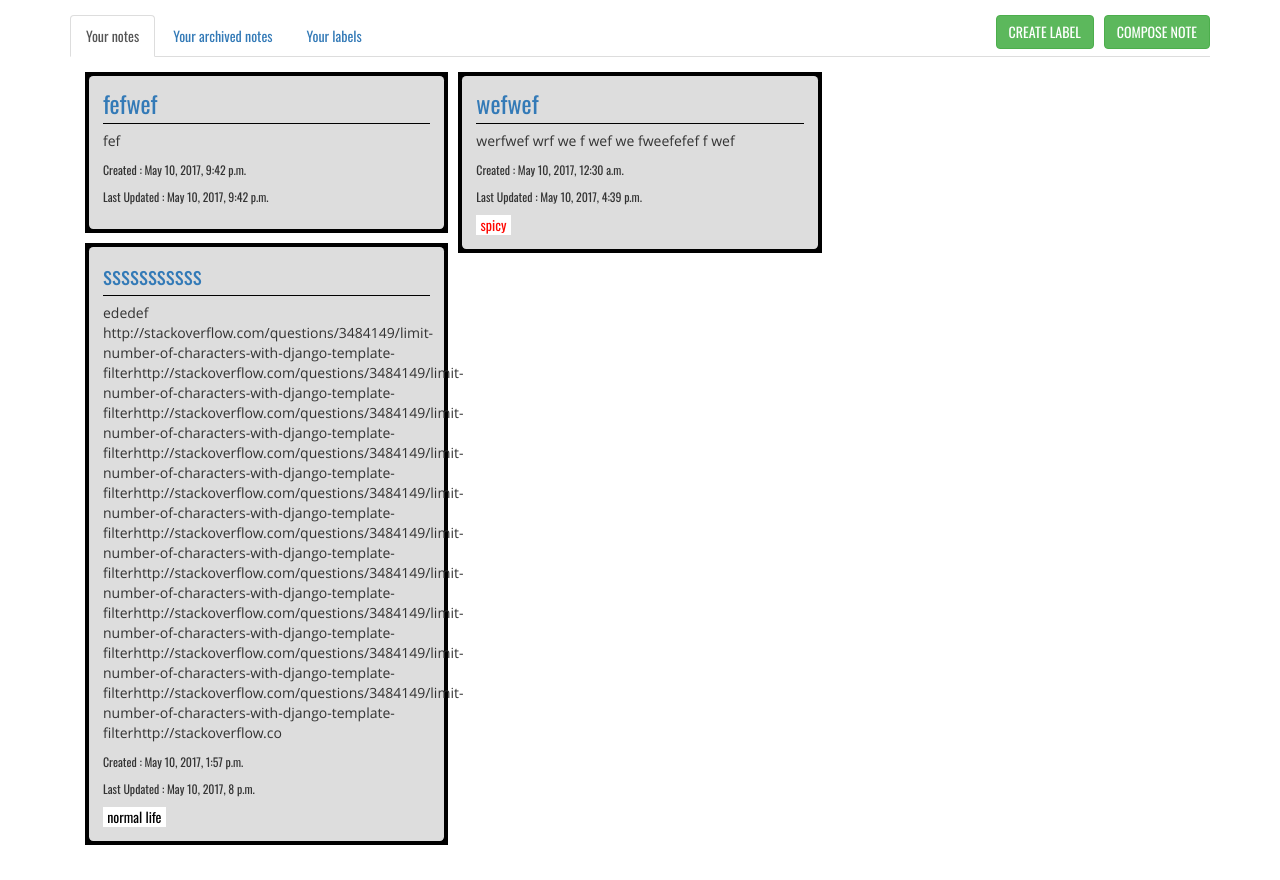
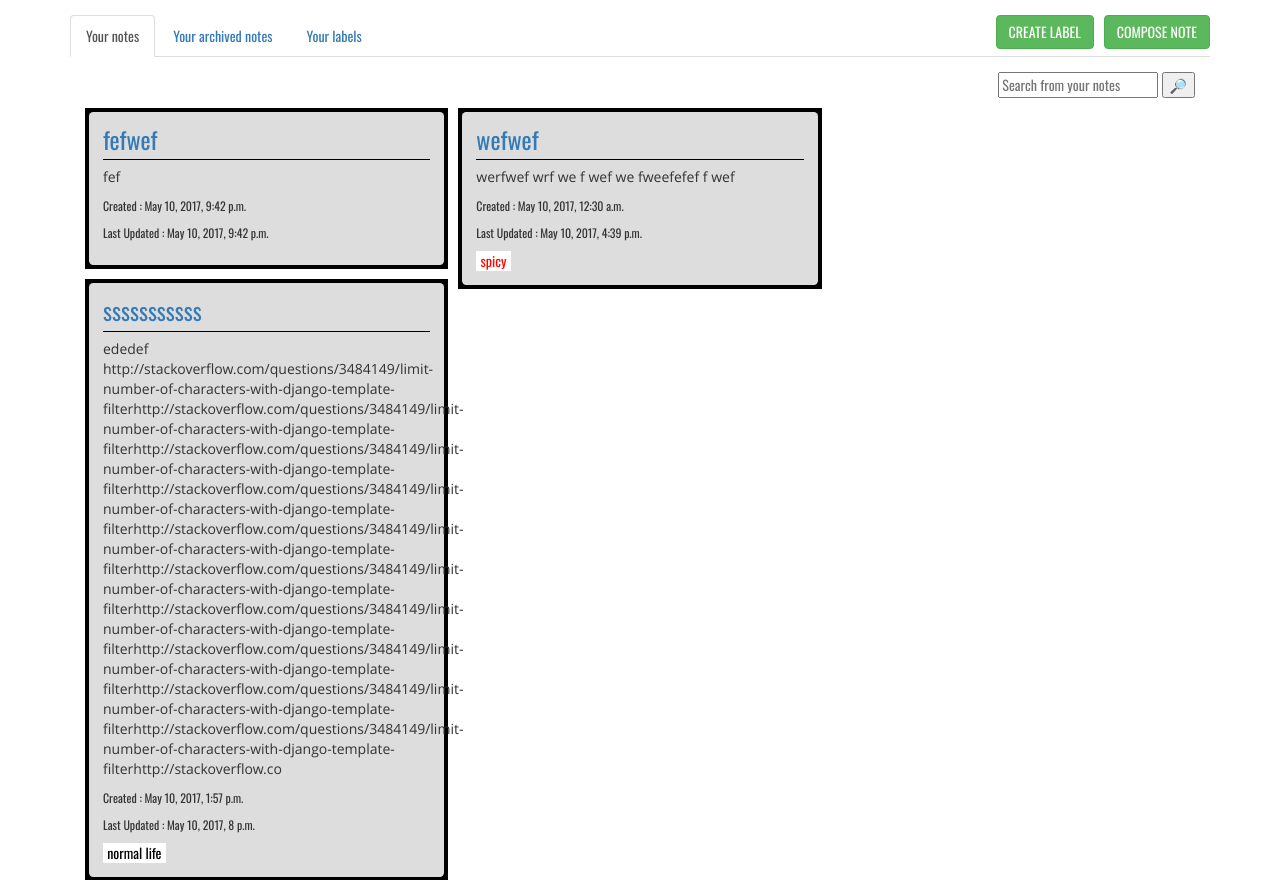
Before and after one commit to rohitnahata/NotesDjango, a Django app: page /users/profile/ in a window 1280 px wide. Shown: the part 60-940 px from the top of the page. Before the commit the page ends 905 px from the top, so only its background shows below. Run offline with Django 3.2, Linux system fonts and the light colour scheme; a user stored in the database is signed in; data comes from the database, SQL or seed files in the repository; both versions use the stored data as it was after the commit; parts of the project's set-up code (start-up, migrations or seed data) failed here and were passed over; some libraries are stand-ins or nearby versions.

Commit message:
Search Functionality added for profile page
Signed-off-by: rohit <rnahata1997@gmail.com>

```diff
--- a/templates/users/profile.html
+++ b/templates/users/profile.html
@@ -34,6 +34,12 @@
     <!-- Tab panes -->
     <div class="tab-content">
         <div role="tabpanel" class="tab-pane fade in active" id="home">
+            <div class="row">
+                <form method='GET' action='' class="pull-right" style="margin-bottom: 10px">
+                    <input type='text' name='q' placeholder='Search from your notes' value='{{ request.GET.q }}'/>
+                    <input type='submit' value=&#128270; style="margin-right: 15px;">
+                </form>
+            </div>
             <div class="note-wrapper">
                 {% if notes %}
                     {% for note in notes %}
@@ -98,7 +104,7 @@
 
                 {% endfor %}
             {% else %}
-                <p>You haven't created any labels yet!</p>
+                <p>No Notes!</p>
             {% endif %}
 
             </div>
--- a/users/views.py
+++ b/users/views.py
@@ -7,6 +7,8 @@ from django.urls import reverse
 from django.views import generic
 
 from notes.models import Note, Label
+from notes.views import search
+from util import isNotBlank
 
 
 def index(request):
@@ -44,8 +46,12 @@ class ProfileView(generic.DetailView):
 
     def get(self, request, **kwargs):
         if request.user.is_authenticated():
+            search_param = self.request.GET.get('q')
             notes_non_archived = Note.objects.filter(author=request.user).filter(archived=False).order_by('-updated')
             notes_archived = Note.objects.filter(author=request.user).filter(archived=True).order_by('-updated')
+            if isNotBlank(search_param):
+                MODEL_MAP = {Note: ["note_title", "note_text", "labels__text"], }
+                notes_non_archived = search(search_param, notes_non_archived, MODEL_MAP)
             labels = Label.objects.filter(author__username=request.user)
             return render(request, self.template_name,
                           {'notes': notes_non_archived, 'labels': labels, 'notes_archived': notes_archived})
--- a/notes/util.py
+++ b/util.py
@@ -1,6 +1,11 @@
 import re
 
 from django.db.models import Q
+from django.http import HttpResponseRedirect
+from django.urls import reverse
+from django.views import generic
+
+from notes.models import Note
 
 
 def normalize_query(query_string,
@@ -46,3 +51,24 @@ def isNotBlank(my_string):
         return True
     # my_string is None OR my_string is empty or blank
     return False
+
+
+def search(query, queryset_main, MODEL_MAP):
+    queryset = Note.objects.none()
+    for model, fields in MODEL_MAP.items():
+        queryset = queryset | generic_search(fields, query, queryset_main)
+    return queryset
+
+
+class DispatchFunction(generic.View):
+    def dispatch(self, request, *args, **kwargs):
+        if not self.user_passes_test(request):
+            return HttpResponseRedirect(reverse('users:profile'))
+        return super(DispatchFunction, self).dispatch(
+            request, *args, **kwargs)
+
+    def user_passes_test(self, request):
+        if request.user.is_authenticated():
+            self.object = self.get_object()
+            return self.object.author == request.user
+        return False
```
Also changed, not shown: notes/views.py (+4 -26 lines), db.sqlite3.
